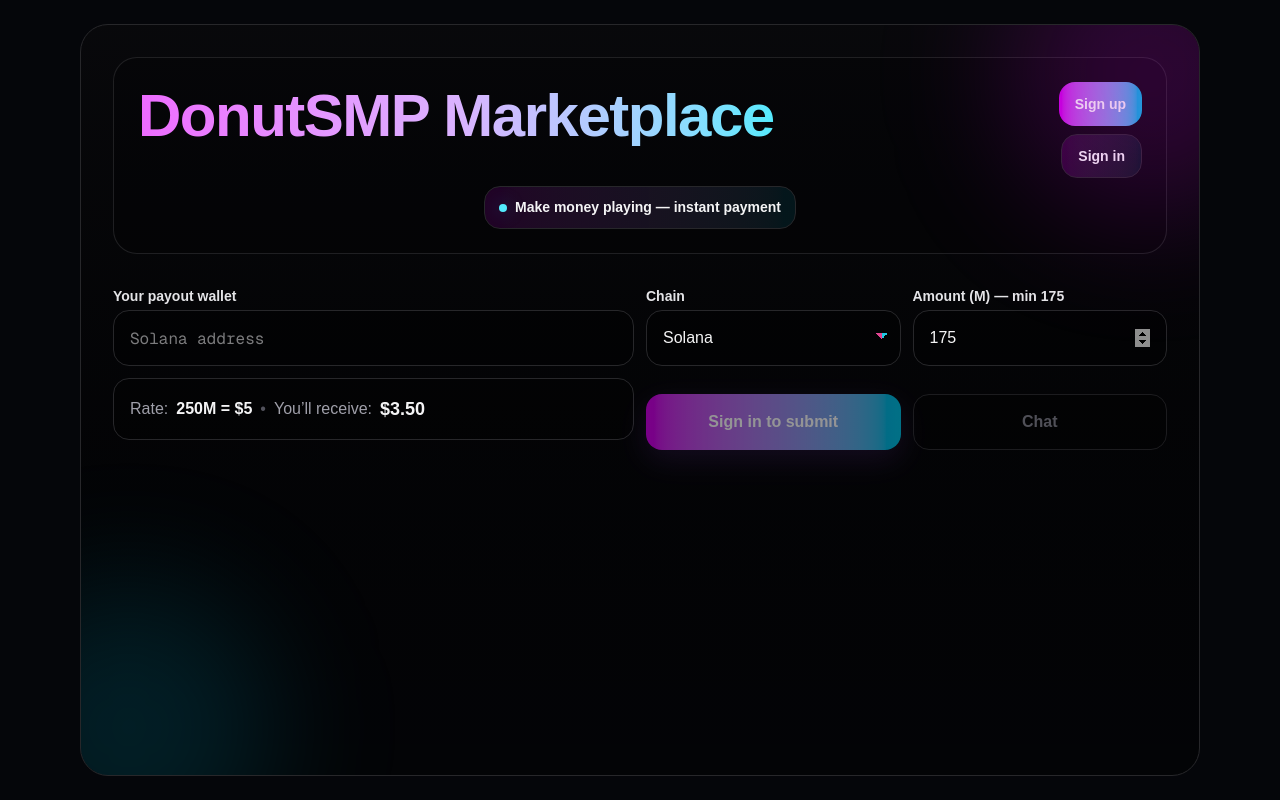
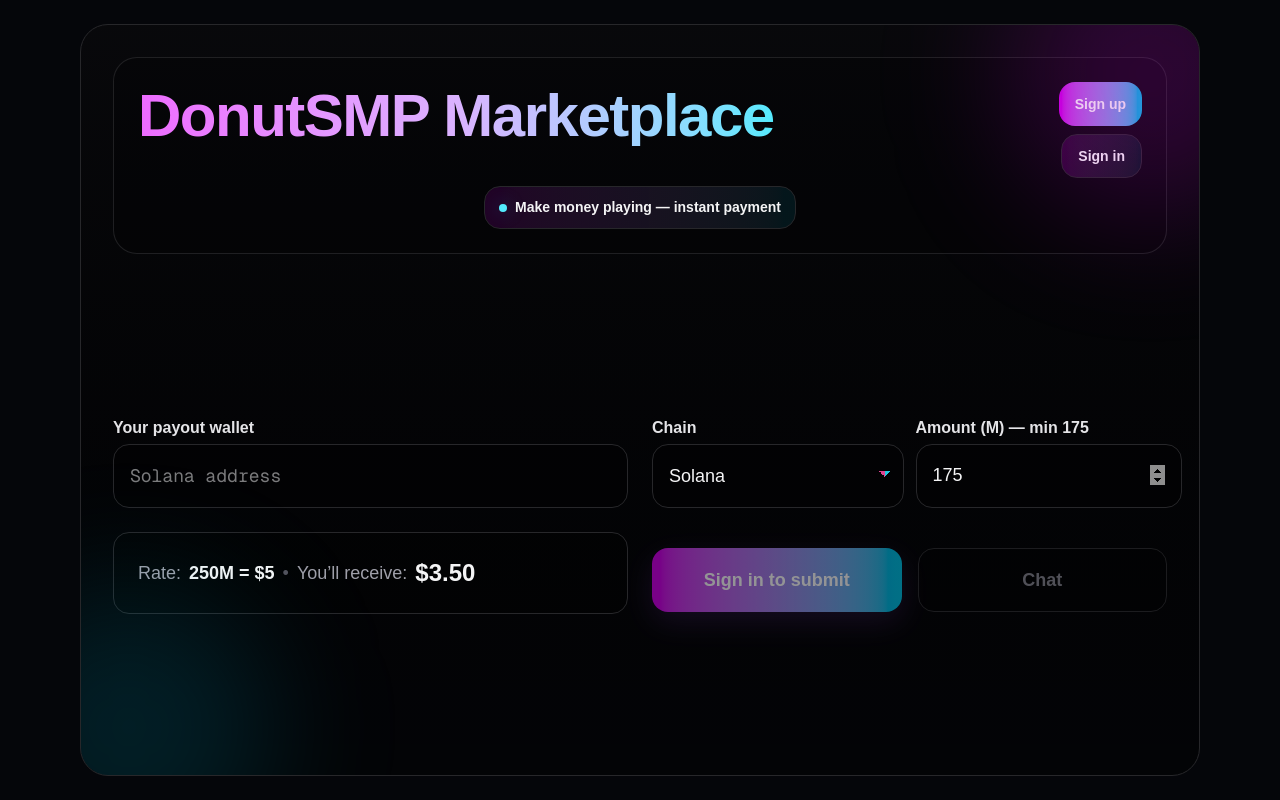
Before and after one commit to Belingerul/donutsmp-marketplace, a Next.js app: page / in a window 1280 px wide. Built offline with nearby package versions, Linux system fonts and the light colour scheme; no server answers.

Commit message:
ui: scale form controls on desktop to fill height

```diff
--- a/src/app/page.tsx
+++ b/src/app/page.tsx
@@ -127,17 +127,18 @@
   return (
     <main className="min-h-dvh bg-[#05060a] text-zinc-100 flex items-stretch sm:items-center">
       <div className="mx-auto w-full max-w-4xl lg:max-w-6xl 2xl:max-w-7xl px-2 sm:px-4 py-3 sm:py-6">
-        <div className="relative overflow-hidden rounded-[28px] border border-zinc-800 bg-gradient-to-b from-zinc-950/80 to-black/40 p-4 sm:p-6 lg:p-8 min-h-[calc(100dvh-1.5rem)] sm:min-h-0 lg:min-h-[calc(100vh-3rem)]">
+        <div className="relative overflow-hidden rounded-[28px] border border-zinc-800 bg-gradient-to-b from-zinc-950/80 to-black/40 p-4 sm:p-6 lg:p-8 min-h-[calc(100dvh-1.5rem)] sm:min-h-0 lg:min-h-[calc(100vh-3rem)] flex flex-col">
           <div className="pointer-events-none absolute -top-24 -right-24 h-72 w-72 rounded-full bg-fuchsia-600/20 blur-3xl" />
           <div className="pointer-events-none absolute -bottom-24 -left-24 h-72 w-72 rounded-full bg-cyan-500/15 blur-3xl" />
           <SiteHeader />
 
 
-          <div className="mt-8 grid gap-3 lg:grid-cols-2 lg:items-start">
+          <div className="mt-8 flex-1 flex flex-col justify-center">
+            <div className="grid gap-4 lg:gap-6 lg:grid-cols-2 lg:items-start">
             <label className="grid gap-1">
-              <span className="text-sm font-semibold text-zinc-200">Your payout wallet</span>
+              <span className="text-sm lg:text-base font-semibold text-zinc-200">Your payout wallet</span>
               <input
-                className="h-14 rounded-2xl border border-zinc-800 bg-black/40 px-4 font-mono text-sm sm:text-base"
+                className="h-14 lg:h-16 rounded-2xl border border-zinc-800 bg-black/40 px-4 font-mono text-sm sm:text-base lg:text-lg"
                 value={payoutAddr}
                 onChange={(e) => setPayoutAddr(e.target.value)}
                 placeholder={payoutChain === "solana" ? "Solana address" : "0x... Ethereum address"}
@@ -146,9 +147,9 @@
 
             <div className="grid gap-3 sm:grid-cols-2">
               <label className="grid gap-1">
-                <span className="text-sm font-semibold text-zinc-200">Chain</span>
+                <span className="text-sm lg:text-base font-semibold text-zinc-200">Chain</span>
                 <select
-                  className="h-14 rounded-2xl border border-zinc-800 bg-black/40 px-4 text-base"
+                  className="h-14 lg:h-16 rounded-2xl border border-zinc-800 bg-black/40 px-4 text-base lg:text-lg"
                   value={payoutChain}
                   onChange={(e) => setPayoutChain(e.target.value === "ethereum" ? "ethereum" : "solana")}
                 >
@@ -158,11 +159,11 @@
               </label>
 
               <label className="grid gap-1">
-                <span className="text-sm font-semibold text-zinc-200">Amount (M) — min {MIN_M}</span>
+                <span className="text-sm lg:text-base font-semibold text-zinc-200">Amount (M) — min {MIN_M}</span>
                 <input
                   type="number"
                   inputMode="numeric"
-                  className="h-14 rounded-2xl border border-zinc-800 bg-black/40 px-4 text-base"
+                  className="h-14 lg:h-16 rounded-2xl border border-zinc-800 bg-black/40 px-4 text-base lg:text-lg"
                   value={amountM}
                   step={50}
                   min={0}
@@ -181,23 +182,23 @@
               </label>
             </div>
 
-            <div className="rounded-2xl border border-zinc-800 bg-black/35 p-4 text-base text-zinc-200">
+            <div className="rounded-2xl border border-zinc-800 bg-black/35 p-4 lg:p-6 text-base lg:text-lg text-zinc-200">
               <div className="flex flex-wrap items-center gap-2">
                 <span className="text-zinc-400">Rate:</span>
                 <span className="font-semibold text-zinc-100">250M = $5</span>
                 <span className="text-zinc-600">•</span>
                 <span className="text-zinc-400">You’ll receive:</span>
-                <span className="font-bold text-zinc-100 text-lg">
+                <span className="font-bold text-zinc-100 text-lg lg:text-2xl">
                   ${(((typeof amountM === "number" ? amountM : 0) / 250) * 5).toFixed(2)}
                 </span>
               </div>
             </div>
 
-            <div className="mt-4 grid grid-cols-2 gap-3">
+            <div className="mt-4 grid grid-cols-2 gap-3 lg:gap-4">
               <button
                 onClick={submit}
                 disabled={status.kind === "sending" || !!chatUrl || !authed}
-                className="h-14 rounded-2xl bg-gradient-to-r from-fuchsia-600 to-cyan-500 px-8 text-base font-semibold shadow-[0_10px_30px_rgba(168,85,247,0.18)] disabled:opacity-60"
+                className="h-14 lg:h-16 rounded-2xl bg-gradient-to-r from-fuchsia-600 to-cyan-500 px-8 text-base lg:text-lg font-semibold shadow-[0_10px_30px_rgba(168,85,247,0.18)] disabled:opacity-60"
               >
                 {!!chatUrl
                   ? "Offer active"
@@ -215,7 +216,7 @@
                   if (!ok) e.preventDefault();
                 }}
                 className={[
-                  "h-14 rounded-2xl border border-zinc-800 px-6 text-base font-semibold inline-flex items-center justify-center transition",
+                  "h-14 lg:h-16 rounded-2xl border border-zinc-800 px-6 text-base lg:text-lg font-semibold inline-flex items-center justify-center transition",
                   (status.kind === "ok" && status.chatUrl) || chatUrl
                     ? "bg-gradient-to-r from-cyan-500/25 to-fuchsia-600/25 text-zinc-100 shadow-[0_10px_30px_rgba(34,211,238,0.12)]"
                     : "bg-black/25 text-zinc-500 opacity-70",
@@ -238,6 +239,7 @@
                 {status.msg}
               </div>
             ) : null}
+            </div>
           </div>
         </div>
       </div>
```
